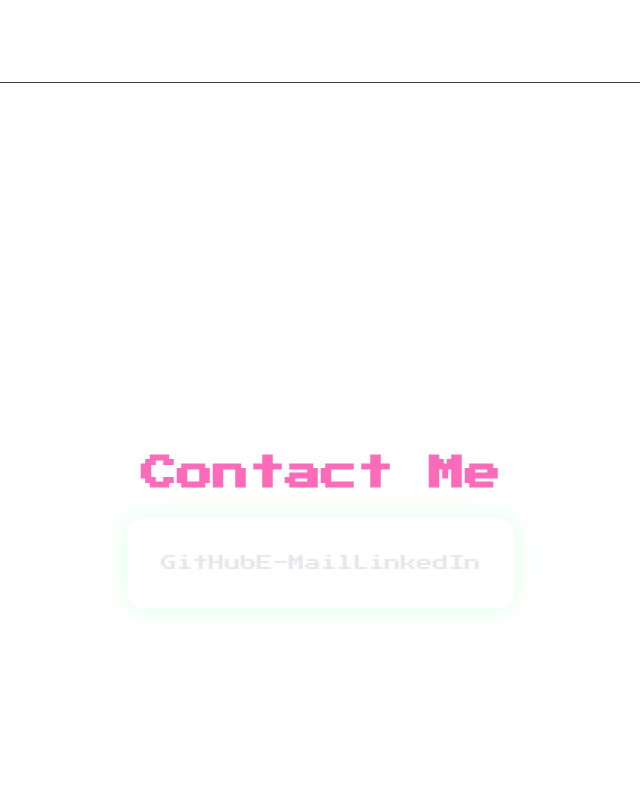
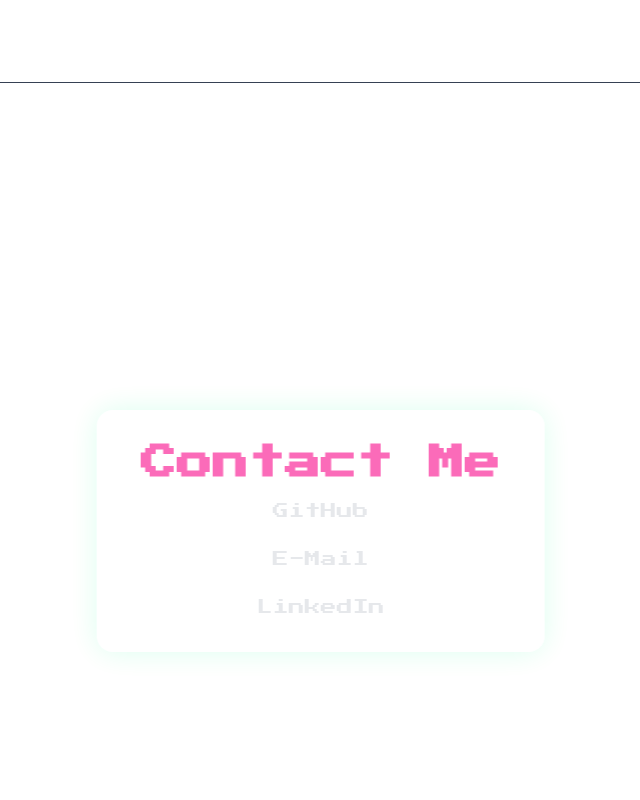
Before and after one commit to Wasiq2006/portfolio-next, a Next.js app: page / in a window 1280 px wide. Shown: the part 2560-3360 px from the top of the page, without its empty margins (323-963 px from the left). Built offline with nearby package versions, Linux system fonts and the light colour scheme.

Commit message:
Added Changes

```diff
--- a/pages/index.js
+++ b/pages/index.js
@@ -155,39 +155,32 @@
             </section>
 
             <hr className="border-gray-700 my-12" />
-
             {/* ===== Contact Section ===== */}
              <section
               id="contact"
-              className="min-h-screen flex flex-col justify-center items-center text-center px-6"
+              className="min-h-screen flex items-center justify-center px-6"
           >
-              <motion.h2
-                variants={fadeRight}
-                initial="hidden"
-                whileInView="visible"
-                 viewport={{ once: false, amount: 0.3 }}
-                className="text-4xl font-bold text-pink-400 mb-6"
-              >
-                Contact Me
-              </motion.h2>
             <motion.div
             variants={fadeRight}
             initial="hidden"
             whileInView="visible"
-                 viewport={{ once: false, amount: 0.3 }}
-                className="max-w-3xl space-y-6 p-8 text-gray-200 bg-white/5 backdrop-blur-xl border border-white/10 rounded-2xl shadow-[0_0_30px_rgba(0,255,150,0.15)]"
+            viewport={{ once: true }}
+            className="max-w-md w-full space-y-6 p-8 text-center text-gray-200 bg-white/5 backdrop-blur-xl border border-white/10 rounded-2xl shadow-[0_0_30px_rgba(0,255,150,0.15)]"
           >
+          <h2 className="text-4xl font-bold text-pink-400 mb-4">
+          Contact Me
+          </h2>
         <a
           href="https://github.com/Wasiq2006"
           target="_blank"
           rel="noopener noreferrer"
-                  className="hover:text-green-400"
+          className="block hover:text-green-400 transition"
         >
           GitHub
         </a>
         <a
           href="mailto:wasiqmansoor69@gmail.com"
-                  className="hover:text-green-400"
+          className="block hover:text-green-400 transition"
         >
           E-Mail
           </a>
@@ -195,15 +188,13 @@
         href="https://www.linkedin.com/in/muhammad-wasiq-mansoor-35332927a"
         target="_blank"
         rel="noopener noreferrer"
-                  className="hover:text-green-400"
+        className="block hover:text-green-400 transition"
       >
         LinkedIn
       </a>
       </motion.div>
       </section>
-
       <hr className="border-gray-700 my-12" />
-
             {/* ===== Footer ===== */}
             <footer className="text-center py-6 text-sm text-gray-500">
               © {new Date().getFullYear()} Wasiq Mansoor
```
Lines whose indentation alone changed are shown as unchanged.
